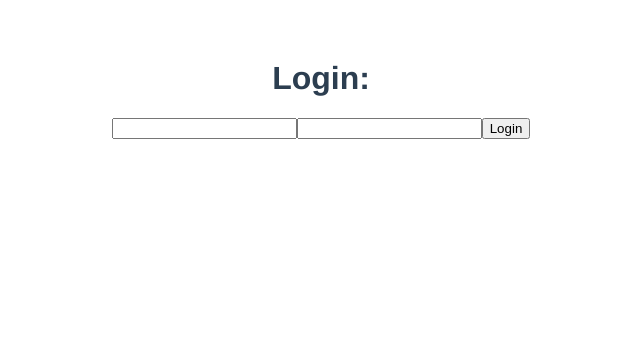
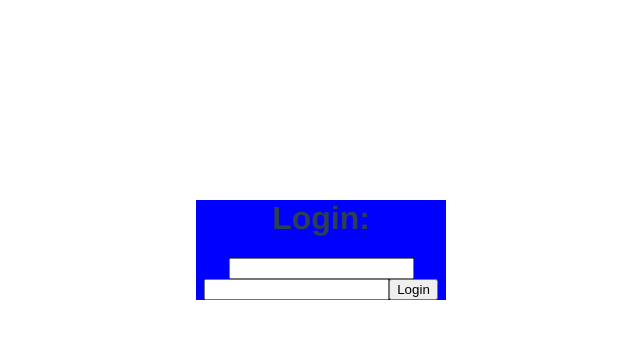
Before and after one commit to josevenzke/librario-front, a Vue app in the folder librario/: page /login in a window 1280 px wide. Shown: the top 338 px of the page, without its empty margins (319-959 px from the left). Built offline with nearby package versions, Linux system fonts and the light colour scheme.

Commit message:
styling login page

```diff
--- a/librario/src/components/Login.vue
+++ b/librario/src/components/Login.vue
@@ -1,5 +1,5 @@
 <template>
-    <div>
+    <div class="panel">
         <h1>Login:</h1>
         <input v-model="login" type="text">
         <input v-model="senha" type="text">
@@ -31,5 +31,11 @@ export default {
 </script>
 
 <style>
+.panel{
 
+    width: 250px;
+    background-color: blue;
+    margin: auto;
+    margin-top: 200px;
+}
 </style>
```
